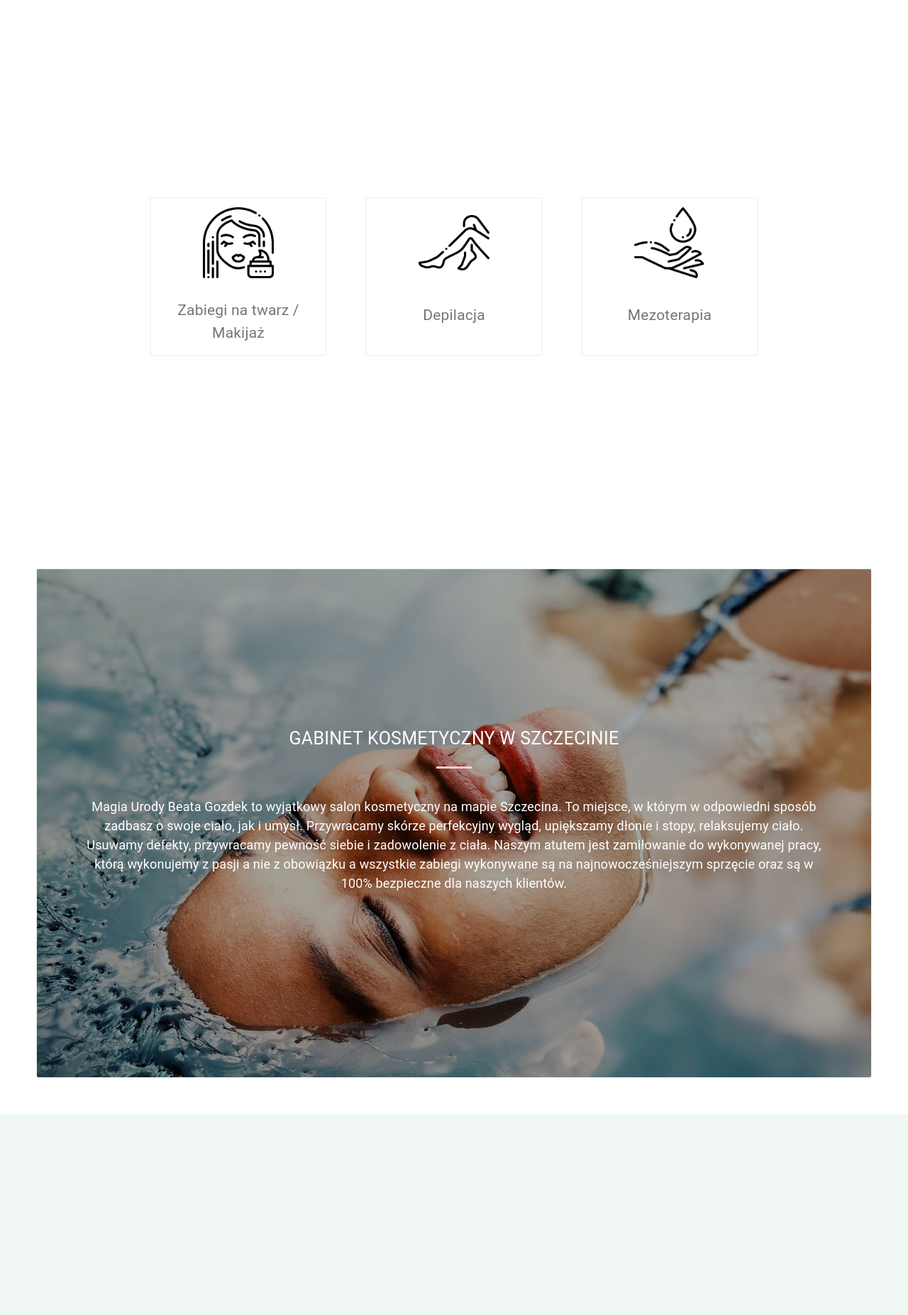
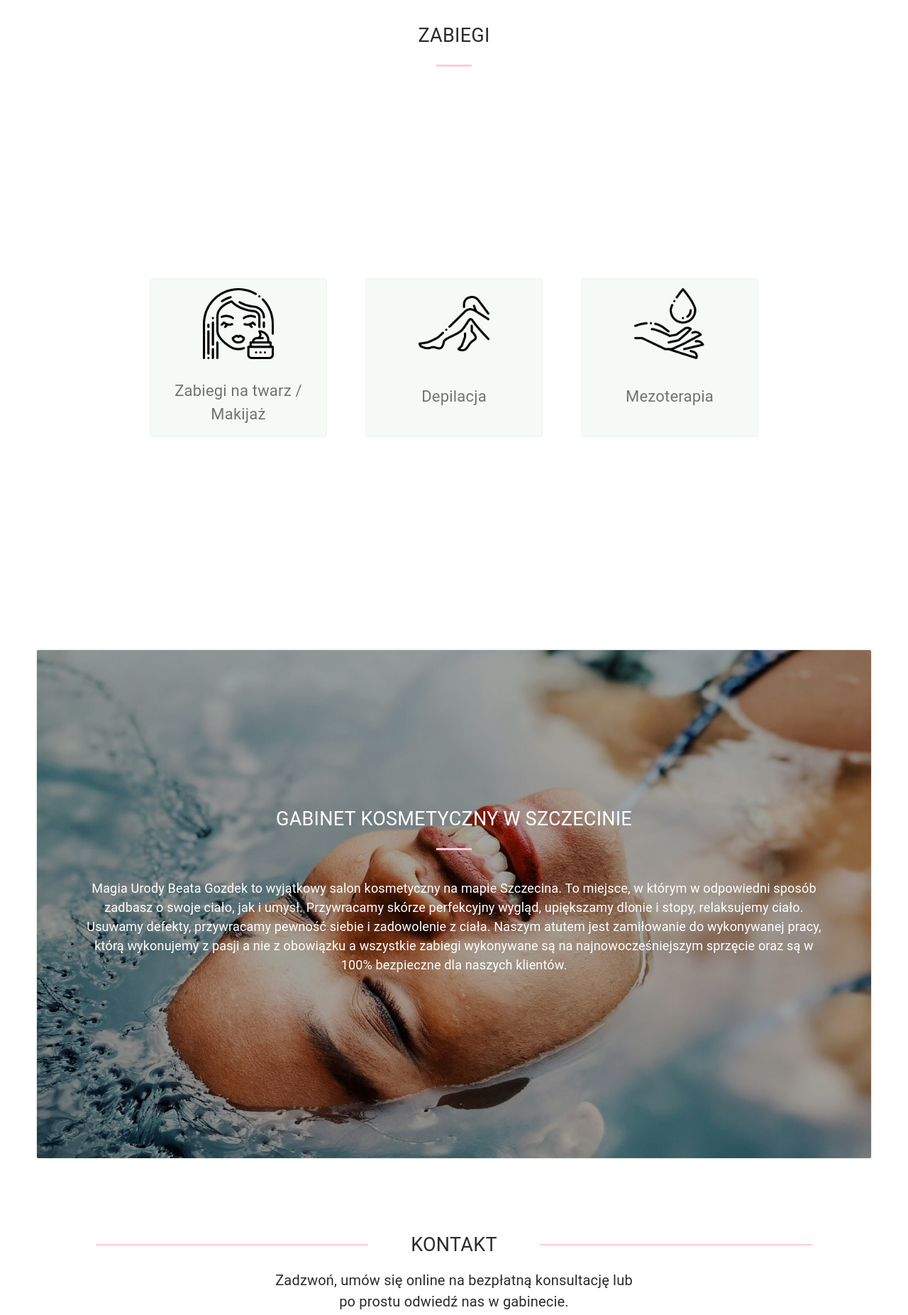
Before and after one commit to KrzysztofRajmund/mu-beauty-salon, a React (Create React App) app: page / in a window 1280 px wide. Shown: the part 880-2733 px from the top of the page at 71% size. Built offline with nearby package versions, Linux system fonts and the light colour scheme.

Commit message:
slight changes

```diff
--- a/src/components/About/About.tsx
+++ b/src/components/About/About.tsx
@@ -40,7 +40,7 @@ const useStyles = makeStyles((theme: Theme) =>
     title: {
         color: "#fff",
         textAlign: "center",
-        fontSize: "2.5rem",
+        fontSize: "2.7rem",
         textTransform: "uppercase",
         '&::after': {
             display: "block",
--- a/src/components/App.tsx
+++ b/src/components/App.tsx
@@ -11,6 +11,7 @@ import FooterBar from "./FooterBar/FooterBar";
 import HomeJumbotron from './HomeJumbotron/HomeJumbotron';
 import About from './About/About';
 import HomeOffer from './Offer/HomeOffer';
+import Contact from './Contact/Contact';
 const App: React.FC = () => {
   return (
     <Router>
@@ -20,7 +21,7 @@ const App: React.FC = () => {
           <HomeJumbotron />
           <HomeOffer />
           <About />
-
+          <Contact />
         </Route>
       </Switch>
       <FooterBar />
--- /dev/null
+++ b/src/components/Contact/Contact.tsx
@@ -0,0 +1,234 @@
+import React, { useState } from 'react';
+//material-ui
+import { Theme, createStyles, makeStyles } from '@material-ui/core/styles';
+import Paper from '@material-ui/core/Paper';
+import Typography from '@material-ui/core/Typography';
+import Avatar from '@material-ui/core/Avatar';
+import Tabs from '@material-ui/core/Tabs';
+import Tab from '@material-ui/core/Tab';
+import PhoneIcon from '@material-ui/icons/Phone';
+import PersonPinIcon from '@material-ui/icons/PersonPin';
+//assets
+import Hand from "../../assets/hand.png";
+import Face from "../../assets/face.png";
+//router
+import { Link } from "react-router-dom";
+
+const useStyles = makeStyles((theme: Theme) =>
+    createStyles({
+        titleContainer: {
+            display: "flex",
+            justifyContent: "center",
+            alignItems: "center",
+        },
+        cardsContainer: {
+            display: "flex",
+            flexDirection: "column",
+            justifyContent: "center",
+            alignItems: "center",
+        },
+
+        title: {
+            color: "#2b2b2b",
+            textAlign: "center",
+            fontSize: "2.7rem",
+            textTransform: "uppercase",
+            margin: "5rem 5rem 1.5rem 5rem",
+        },
+        span: {
+            display: "block",
+            width: "30%",
+            height: "2px",
+            background: "rgb(255, 204, 213)",
+            margin: "5rem 1rem 1.5rem 1rem",
+            content: '""',
+
+        },
+        subtitle: {
+            width: "40%",
+            color: "#2b2b2b",
+            textAlign: "center",
+            fontSize: "2rem",
+            margin: "0 auto 5rem auto",
+            [theme.breakpoints.down("sm")]: {
+                width: "60%",
+            }
+        },
+
+        cards: {
+            display: 'flex',
+            justifyContent: "center",
+            alignItems: "center",
+            flexWrap: 'wrap',
+            height: "70vh",
+            margin: "5rem 5rem",
+            '& > *': {
+                margin: theme.spacing(10),
+                // width: theme.spacing(32),
+                // height: theme.spacing(32),
+            },
+            [theme.breakpoints.down('md')]: {
+                height: "100%",
+                margin: theme.spacing(8),
+            },
+            [theme.breakpoints.down('sm')]: {
+                '& > *': {
+                    margin: theme.spacing(3),
+                    // width: theme.spacing(26),
+                    // height: theme.spacing(26),
+
+                },
+            },
+        },
+
+        link: {
+            display: "flex",
+            flexDirection: "column",
+            justifyContent: "space-between",
+            alignItems: "center",
+            height: "auto",
+            minWidth: "32rem",
+            " &:focus, &:hover, &:visited, &:link, &:active": {
+                textDecoration: "none",
+            },
+            [theme.breakpoints.down('md')]: {
+                height: "auto",
+                minWidth: "32rem",
+            },
+
+        },
+        paperCard: {
+            height: "100%",
+            width: "100%",
+            padding: "3rem",
+            backgroundColor: "#f0f7f295",
+            display: "flex",
+            flexDirection: "column",
+            justifyContent: "space-between",
+            alignItems: "center",
+            transition: "all 3s easy-in-out",
+            border: "2px solid #f0f7f2",
+            // [theme.breakpoints.down('md')]: {
+            //     height: "23rem",
+            //     width: "23rem",
+            // },
+        },
+        avatar: {
+            height: "10rem",
+            width: "10rem",
+            margin: "1.2rem 0 1.5rem 0",
+        },
+        cardTitle: {
+            textAlign: "center",
+            fontSize: "2.2rem",
+            minHeight: "5rem",
+            margin: "auto 0",
+        },
+
+        navButtons: {
+            width: "40%",
+            margin: "0 auto -5rem auto",
+            [theme.breakpoints.down("sm")]: {
+                width: "60%",
+            }
+        }
+
+    }));
+
+const Contact: React.FC = () => {
+    const classes = useStyles();
+    const [shadowFirst, setShadowFirst] = useState<any>("outlined")
+    const [shadowSecond, setShadowSecond] = useState<any>("outlined")
+    const [shadowThird, setShadowThird] = useState<any>("outlined")
+
+    const [value, setValue] = useState(0);
+    const [card, setCard] = useState(true)
+
+    const handleChange = (event: React.ChangeEvent<{}>, newValue: number) => {
+        setValue(newValue);
+        // console.log(value, "value")
+    };
+
+    const handleCard = (event: React.ChangeEvent<HTMLElement>): void => {
+
+        if (event.target.innerText === ("adres").toUpperCase()) {
+            setCard(false);
+            return
+        } else {
+            setCard(true);
+            return
+        }
+
+    }
+    console.log(card)
+
+    const shadowFunc = (variantName: string, shadowName: string) => {
+        if (shadowName === "first") {
+            setShadowFirst(variantName)
+        }
+        if (shadowName === "second") {
+            setShadowSecond(variantName)
+        }
+        if (shadowName === "third") {
+            setShadowThird(variantName)
+        }
+    }
+
+
+    return (
+        <React.Fragment>
+            <div className={classes.titleContainer}>
+                <span className={classes.span}></span>
+                <Typography className={classes.title}>
+                    Kontakt
+        </Typography>
+                <span className={classes.span}></span>
+            </div>
+            <Typography className={classes.subtitle}>
+                Zadzwoń, umów się online na bezpłatną konsultację lub po prostu odwiedź nas w gabinecie.
+        </Typography>
+            <div className={classes.cardsContainer}>
+                <Paper square className={classes.navButtons}>
+                    <Tabs
+                        value={value}
+                        onChange={handleChange}
+                        variant="fullWidth"
+                        indicatorColor="secondary"
+                        textColor="secondary"
+                        aria-label="icon label tabs example"
+                    >
+                        <Tab icon={<PhoneIcon />} label="skontaktuj się" onClick={(e) => handleCard(e)} />
+                        <Tab icon={<PersonPinIcon />} label="adres" onClick={(e) => handleCard(e)} />
+                    </Tabs>
+                </Paper>
+                <div className={classes.cards}>
+                    {card ? (
+                        <Link to="/zabiegi" className={classes.link}>
+                            <Paper variant={shadowFirst} elevation={6} className={classes.paperCard} onMouseEnter={() => shadowFunc("elevation", "first")} onMouseLeave={() => shadowFunc("outlined", "first")} >
+                                <Avatar variant="square" alt="image" src={Face} className={classes.avatar} />
+                                <Typography className={classes.cardTitle} color="textSecondary" gutterBottom>
+                                    Zabiegi na twarz / Makijaż
+        </Typography>
+
+                            </Paper>
+                        </Link>
+                    ) : (
+                        <Link to="/zabiegi" className={classes.link}>
+                            <Paper variant={shadowThird} elevation={6} className={classes.paperCard} onMouseEnter={() => shadowFunc("elevation", "third")} onMouseLeave={() => shadowFunc("outlined", "third")}>
+                                <Avatar variant="square" alt="image" src={Hand} className={classes.avatar} />
+                                <Typography className={classes.cardTitle} color="textSecondary" gutterBottom>
+                                    Mezoterapia
+        </Typography>
+                            </Paper>
+                        </Link>
+                    )}
+
+
+
+                </div>
+            </div>
+        </React.Fragment>
+    );
+}
+
+export default Contact;
--- a/src/components/Offer/HomeOffer.tsx
+++ b/src/components/Offer/HomeOffer.tsx
@@ -13,6 +13,21 @@ import { Link } from "react-router-dom";
 
 const useStyles = makeStyles((theme: Theme) =>
     createStyles({
+        title: {
+            color: "#2b2b2b",
+            textAlign: "center",
+            fontSize: "2.7rem",
+            textTransform: "uppercase",
+            margin: "5rem 5rem",
+            '&::after': {
+                display: "block",
+                width: "50px",
+                height: "3px",
+                background: "rgb(255, 204, 213)",
+                margin: "2rem auto 0",
+                content: '""',
+            }
+        },
 
         root: {
             display: 'flex',
@@ -51,6 +66,7 @@ const useStyles = makeStyles((theme: Theme) =>
         paperCard: {
             height: "25rem",
             width: "25rem",
+            backgroundColor: "#f0f7f295",
             display: "flex",
             flexDirection: "column",
             justifyContent: "space-between",
@@ -67,9 +83,9 @@ const useStyles = makeStyles((theme: Theme) =>
             width: "10rem",
             margin: "1.2rem 0 1.5rem 0",
         },
-        title: {
+        cardTitle: {
             textAlign: "center",
-            fontSize: "21px",
+            fontSize: "2.2rem",
             minHeight: "5rem",
             margin: "auto 0",
         },
@@ -95,12 +111,16 @@ const HomeOffer: React.FC = () => {
     }
 
     return (
+        <React.Fragment>
+            <Typography className={classes.title}>
+                Zabiegi
+        </Typography>
             <div className={classes.root}>
 
                 <Link to="/zabiegi" className={classes.link}>
                     <Paper variant={shadowFirst} elevation={6} className={classes.paperCard} onMouseEnter={() => shadowFunc("elevation", "first")} onMouseLeave={() => shadowFunc("outlined", "first")} >
                         <Avatar variant="square" alt="image" src={Face} className={classes.avatar} />
-                    <Typography className={classes.title} color="textSecondary" gutterBottom>
+                        <Typography className={classes.cardTitle} color="textSecondary" gutterBottom>
                             Zabiegi na twarz / Makijaż
         </Typography>
 
@@ -109,7 +129,7 @@ const HomeOffer: React.FC = () => {
                 <Link to="/zabiegi" className={classes.link}>
                     <Paper variant={shadowSecond} elevation={6} className={classes.paperCard} onMouseEnter={() => shadowFunc("elevation", "second")} onMouseLeave={() => shadowFunc("outlined", "second")}>
                         <Avatar variant="square" alt="image" src={Legs} className={classes.avatar} />
-                    <Typography className={classes.title} color="textSecondary" gutterBottom>
+                        <Typography className={classes.cardTitle} color="textSecondary" gutterBottom>
                             Depilacja
         </Typography>
                     </Paper>
@@ -117,13 +137,14 @@ const HomeOffer: React.FC = () => {
                 <Link to="/zabiegi" className={classes.link}>
                     <Paper variant={shadowThird} elevation={6} className={classes.paperCard} onMouseEnter={() => shadowFunc("elevation", "third")} onMouseLeave={() => shadowFunc("outlined", "third")}>
                         <Avatar variant="square" alt="image" src={Hand} className={classes.avatar} />
-                    <Typography className={classes.title} color="textSecondary" gutterBottom>
+                        <Typography className={classes.cardTitle} color="textSecondary" gutterBottom>
                             Mezoterapia
         </Typography>
                     </Paper>
                 </Link>
 
             </div>
+        </React.Fragment>
     );
 }
 
--- a/src/styles/main.css
+++ b/src/styles/main.css
@@ -108,7 +108,7 @@ body {
 .topnav-menu a {
   color: #2b2b2b;
   padding: 0 2.5rem 0 2.5rem;
-  background: linear-gradient(60deg, #f0f7f2 50%, #fff 50%);
+  background: linear-gradient(60deg, #dbf3e2 50%, #fff 50%);
   background-size: 250%;
   background-position: right;
   -webkit-transition: 0.4s ease-out;
--- a/src/styles/main.scss
+++ b/src/styles/main.scss
@@ -88,11 +88,7 @@ body {
   a {
     color: $blackFontColor;
     padding: 0 2.5rem 0 2.5rem;
-    background: linear-gradient(
-      60deg,
-      $supplementaryFontColor 50%,
-      $whiteBackground 50%
-    );
+    background: linear-gradient(60deg, #dbf3e2 50%, $whiteBackground 50%);
     background-size: 250%;
     background-position: right;
     transition: 0.4s ease-out;
```
Also changed, not shown: 1 other file (tests, documents, lock files or other folders). Lines whose indentation alone changed are shown as unchanged.
